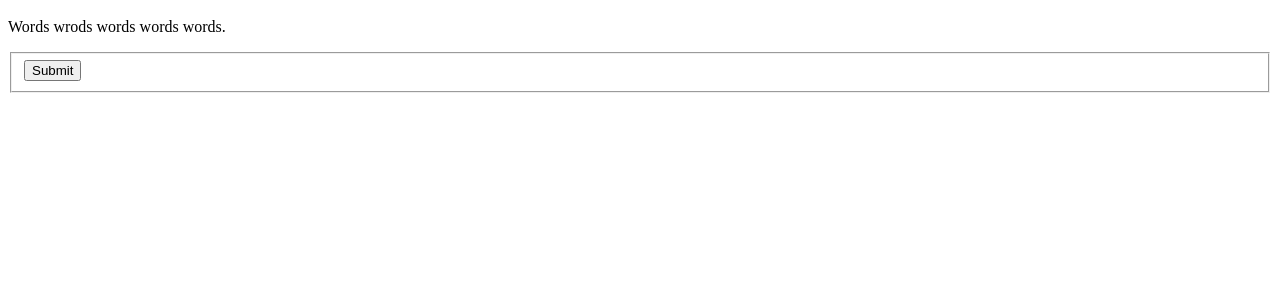
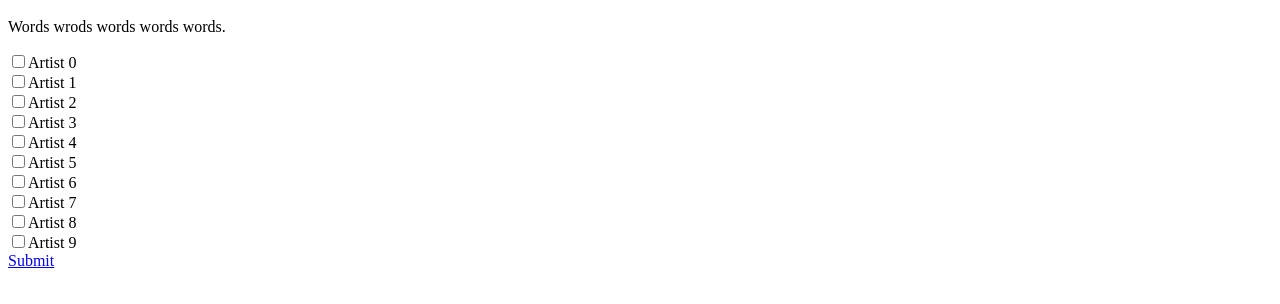
Before and after one commit to CMinusMinus/ChooseMusic3000, a website: page public/index.html in a window 1280 px wide. Shown: the part 48-352 px from the top of the page. Drawn offline with Linux system fonts and the light colour scheme.

Commit message:
Added stuff for checklist

```diff
--- a/package.json
+++ b/package.json
@@ -7,7 +7,8 @@
     "cookie-parser": "1.3.2",
     "express": "~4.0.0",
     "querystring": "~0.2.0",
-    "request": "~2.34.0"
+    "request": "~2.34.0",
+    "body-parser": "*"
   },
   "license": "MIT"
 }
--- a/public/index.html
+++ b/public/index.html
@@ -6,13 +6,48 @@
     <h1>Welcome to Music Choosinator 3000!!!</h1>
     <p>Words wrods words words words.</p>
 
-    <form name="myform" action="index.html">
-      <fieldset class="account-action">
-        <input class="btn" type="submit" name="submit" value="Submit"><a href="javascript: submit()"></a>
-      </fieldset>
+    <form id="check" name="myform" action="index.html">
+        <!--This is where the checklist goes-->
+    </form>
+    <script>
+      var element = document.getElementById("check");
+      var brk = document.createElement("br");
+      //adds checkboxes
+      for (var i = 0; i < 10; i++) {
+        var listBox = document.createElement("input");
+        listBox.setAttribute("name","Artist " + i);
+        listBox.setAttribute("type", "checkbox");
+        listBox.setAttribute("value", "Artist "+ i);
+        listBox.setAttribute("class", "boxes");
 
-    </form>
+        var listItem = document.createElement("p");
+        listItem.setAttribute("class","items");
 
+        var node = document.createTextNode("Artist " + i);
+        listItem.appendChild(node);
+        listItem.style.display = "inline";
+        listItem.style.paddingRight = "";
+
+        var brk = document.createElement("br");
+
+        element.appendChild(listBox);
+        element.appendChild(listItem);
+        element.appendChild(brk);
+
+      }
+
+
+        //adds button
+        var button = document.createElement("a");
+        button.setAttribute("href","./submitted.html");
+
+        var node = document.createTextNode("Submit");
+        button.appendChild(node);
+
+        button.style.display = "block";
+
+        element.appendChild(button);
+</script>
 
   </body>
 </html>
```
Also changed, not shown: public/submitted.html (added, +8 -0 lines), server.js (+16 -0 lines).
